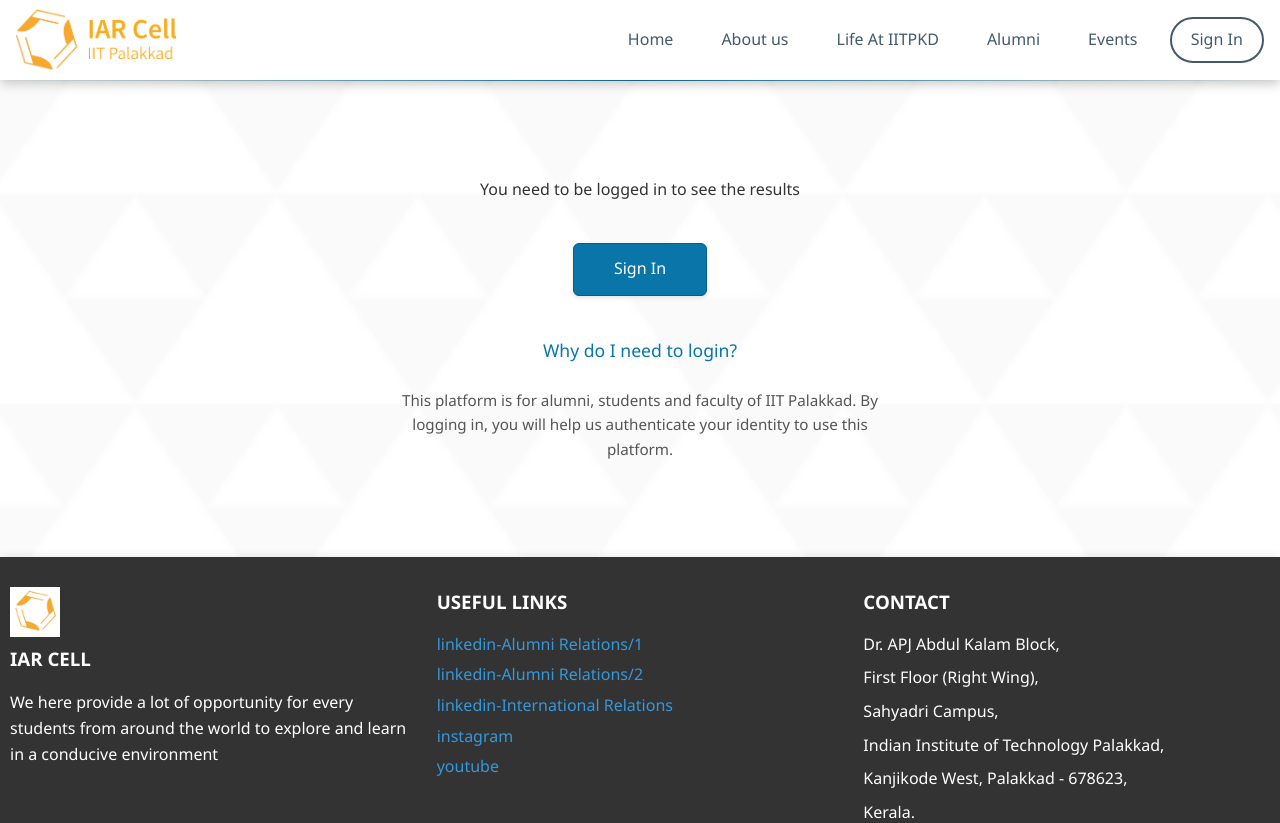
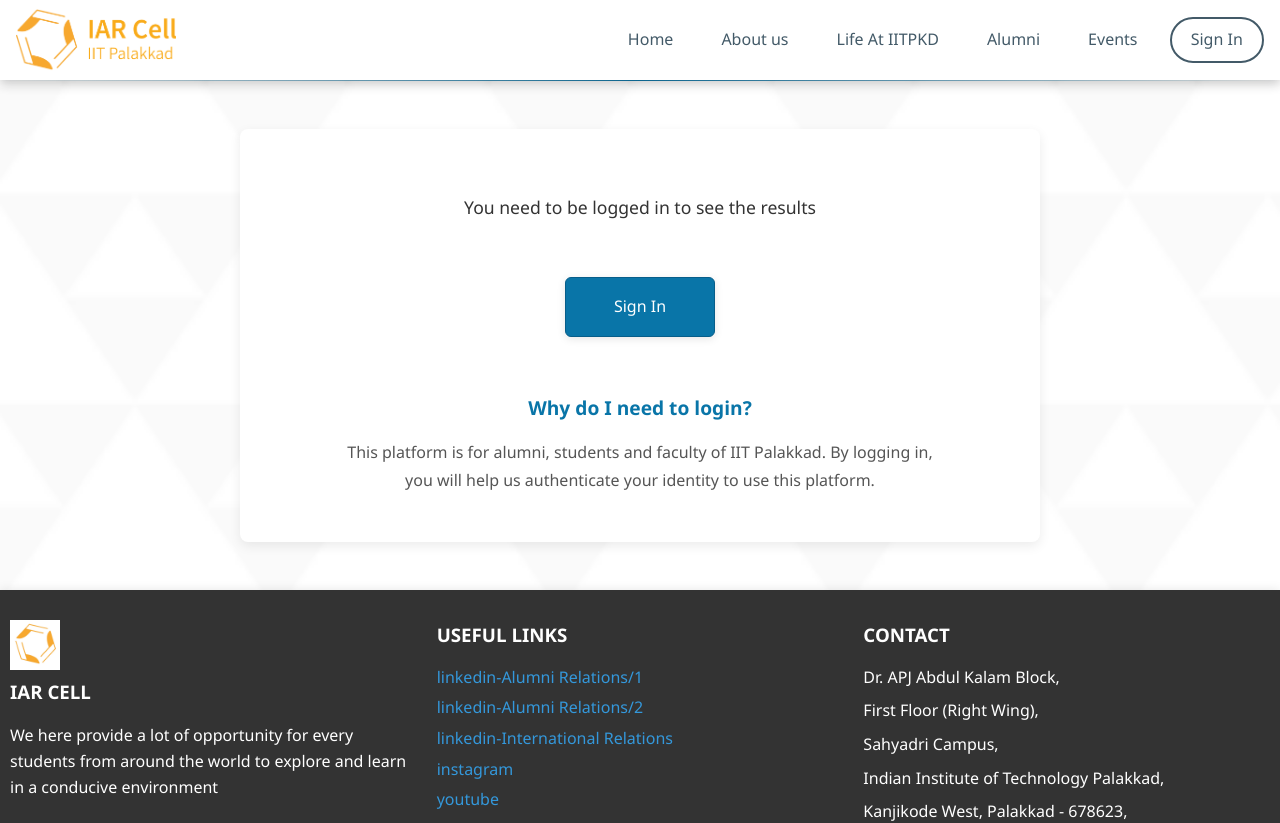
Before and after one commit to AdarshReddy2106/Alumni_main, a React (Vite) app in the folder Frontend/: page /AlumniDirectorySignIn in a window 1280 px wide. Shown: the top 823 px of the page. Built offline with nearby package versions, Linux system fonts and the light colour scheme.

Commit message:
sign is updated

```diff
--- a/Frontend/src/components/Sign_In/Sign_In.css
+++ b/Frontend/src/components/Sign_In/Sign_In.css
@@ -6,6 +6,19 @@
     box-sizing: border-box;
 }
 
+.otp-signin-page {
+    font-family: -apple-system, BlinkMacSystemFont, 'Segoe UI', Roboto, Oxygen, Ubuntu, Cantarell, sans-serif;
+    background: linear-gradient(135deg, #f8f9fa 0%, #e9ecef 100%);
+    color: #212529;
+    line-height: 1.6;
+    min-height: 100vh;
+    display: flex;
+    justify-content: center;
+    padding: 20px;
+}
+
+
+/*
 body {
     font-family: -apple-system, BlinkMacSystemFont, 'Segoe UI', Roboto, Oxygen, Ubuntu, Cantarell, sans-serif;
     background: linear-gradient(135deg, #f8f9fa 0%, #e9ecef 100%);
@@ -14,22 +27,22 @@
     min-height: 100vh;
     display: flex;
     /* align-items: center; */
-    justify-content: center;
-    /* padding: 20px; */
-}
+
+justify-content: center;
+
+/* padding: 20px; */
 
 
+}
+*/
 /* Container */
-
 .container {
     width: 100%;
     max-width: 450px;
     margin: 0 auto;
 }
 
-
 /* Sign-in Card */
-
 .signin-card {
     background: #ffffff;
     border-radius: 20px;
@@ -40,7 +53,6 @@
     position: relative;
     overflow: hidden;
 }
-
 .signin-card::before {
     content: '';
     position: absolute;
@@ -50,31 +62,25 @@
     height: 4px;
     background: linear-gradient(90deg, #ff8c00, #ffa500, #ffd700);
 }
-
 .signin-card:hover {
     box-shadow: 0 12px 48px rgba(0, 0, 0, 0.15), 0 8px 24px rgba(0, 0, 0, 0.08);
     transform: translateY(-2px);
 }
 
-
 /* Header */
-
 .header {
     text-align: center;
     margin-bottom: 40px;
 }
-
 .logo-section {
     margin-bottom: 24px;
 }
-
 .logo {
     max-width: 140px;
     width: 100%;
     height: auto;
     filter: drop-shadow(0 2px 8px rgba(0, 0, 0, 0.1));
 }
-
 .header h1 {
     font-size: 28px;
     font-weight: 700;
@@ -82,7 +88,6 @@
     margin-bottom: 8px;
     letter-spacing: -0.5px;
 }
-
 .header p {
     color: #6c757d;
     font-size: 16px;
@@ -90,17 +95,13 @@
     line-height: 1.5;
 }
 
-
 /* Form Styles */
-
 .signin-form {
     display: block;
 }
-
 .form-group {
     margin-bottom: 28px;
 }
-
 .form-group label {
     display: block;
     margin-bottom: 10px;
@@ -109,7 +110,6 @@
     font-size: 14px;
     letter-spacing: 0.3px;
 }
-
 .form-group input {
     width: 100%;
     padding: 18px 20px;
@@ -121,22 +121,18 @@
     color: #212529;
     font-weight: 500;
 }
-
 .form-group input:focus {
     outline: none;
     border-color: #ffa500;
     box-shadow: 0 0 0 4px rgba(255, 165, 0, 0.1);
     background-color: #fffbf5;
 }
-
 .form-group input::placeholder {
     color: #adb5bd;
     font-weight: 400;
 }
 
-
 /* OTP Input Styling */
-
 #otp {
     text-align: center;
     font-size: 24px;
@@ -146,9 +142,7 @@
     background: linear-gradient(135deg, #fffbf5 0%, #ffffff 100%);
 }
 
-
 /* Button Styles */
-
 .btn {
     width: 100%;
     padding: 18px 24px;
@@ -166,39 +160,32 @@
     gap: 10px;
     letter-spacing: 0.3px;
 }
-
 .btn-primary {
     background: linear-gradient(135deg, #ffa500 0%, #ff8c00 100%);
     color: #ffffff;
     border: 2px solid transparent;
     box-shadow: 0 4px 16px rgba(255, 165, 0, 0.3);
 }
-
 .btn-primary:hover {
     background: linear-gradient(135deg, #ff8c00 0%, #ff7700 100%);
     transform: translateY(-2px);
     box-shadow: 0 8px 24px rgba(255, 140, 0, 0.4);
 }
-
 .btn-primary:active {
     transform: translateY(0);
 }
-
 .btn:disabled {
     opacity: 0.7;
     cursor: not-allowed;
     transform: none;
 }
-
 .btn:disabled:hover {
     background: linear-gradient(135deg, #ffa500 0%, #ff8c00 100%);
     transform: none;
     box-shadow: 0 4px 16px rgba(255, 165, 0, 0.3);
 }
 
-
 /* Button Loader */
-
 .btn-loader {
     width: 20px;
     height: 20px;
@@ -208,27 +195,23 @@
     animation: spin 1s linear infinite;
     display: none;
 }
-
 .btn.loading .btn-text {
     opacity: 0;
 }
-
 .btn.loading .btn-loader {
     display: block;
 }
-
 @keyframes spin {
     0% {
         transform: rotate(0deg);
     }
+
     100% {
         transform: rotate(360deg);
     }
 }
 
-
 /* Link Button */
-
 .link-btn {
     background: none;
     border: none;
@@ -239,51 +222,40 @@
     font-size: 14px;
     transition: color 0.3s ease;
 }
-
 .link-btn:hover {
     color: #ffa500;
 }
-
 .link-btn:disabled {
     color: #adb5bd;
     cursor: not-allowed;
 }
 
-
 /* OTP Section */
-
 .otp-section {
     display: none;
     animation: fadeIn 0.5s ease-in-out;
 }
-
 .otp-section.active {
     display: block;
 }
-
 .resend-section {
     text-align: center;
     margin-top: 20px;
 }
-
 .resend-section p {
     color: #6c757d;
     font-size: 14px;
 }
 
-
 /* Success Message */
-
 .success-message {
     display: none;
     text-align: center;
     animation: fadeIn 0.5s ease-in-out;
 }
-
 .success-message.active {
     display: block;
 }
-
 .success-icon {
     width: 80px;
     height: 80px;
@@ -298,45 +270,37 @@
     animation: bounce 0.6s ease-in-out;
     box-shadow: 0 8px 24px rgba(40, 167, 69, 0.3);
 }
-
 .success-message h2 {
     color: #212529;
     margin-bottom: 12px;
     font-size: 24px;
     font-weight: 700;
 }
-
 .success-message p {
     color: #6c757d;
     font-size: 16px;
     line-height: 1.5;
 }
 
-
 /* Footer Info */
-
 .footer-info {
     text-align: center;
     margin-top: 32px;
     padding-top: 24px;
     border-top: 1px solid #e9ecef;
 }
-
 .footer-info p {
     color: #6c757d;
     font-size: 13px;
     margin-bottom: 4px;
 }
-
 .footer-info .tagline {
     color: #ff8c00;
     font-weight: 600;
     font-style: italic;
 }
 
-
 /* Error Messages */
-
 .error-message {
     color: #dc3545;
     font-size: 14px;
@@ -346,25 +310,22 @@
     transition: opacity 0.3s ease;
     font-weight: 500;
 }
-
 .error-message.active {
     opacity: 1;
 }
 
-
 /* Animations */
-
 @keyframes fadeIn {
     from {
         opacity: 0;
         transform: translateY(20px);
     }
+
     to {
         opacity: 1;
         transform: translateY(0);
     }
 }
-
 @keyframes bounce {
     0%,
     20%,
@@ -373,78 +334,83 @@
     100% {
         transform: translate3d(0, 0, 0);
     }
+
     40%,
     43% {
         transform: translate3d(0, -30px, 0);
     }
+
     70% {
         transform: translate3d(0, -15px, 0);
     }
+
     90% {
         transform: translate3d(0, -4px, 0);
     }
 }
 
-
 /* Responsive Design */
-
 @media (max-width: 480px) {
     .container {
         padding: 0 16px;
     }
+
     .signin-card {
         padding: 40px 28px 24px;
         border-radius: 16px;
         margin: 0 auto;
     }
+
     .logo {
         max-width: 240px;
     }
+
     .header h1 {
         font-size: 24px;
     }
+
     .header p {
         font-size: 14px;
     }
+
     .form-group input {
         padding: 16px 18px;
         font-size: 16px;
     }
+
     .btn {
         padding: 16px 20px;
         font-size: 16px;
     }
+
     #otp {
         font-size: 20px;
         letter-spacing: 6px;
     }
 }
-
 @media (max-width: 375px) {
     .signin-card {
         padding: 32px 24px 20px;
     }
+
     .logo {
         max-width: 200px;
     }
+
     #otp {
         font-size: 18px;
         letter-spacing: 4px;
     }
 }
 
-
 /* Focus Management */
-
 .form-group input:focus {
     outline: none;
     border-color: #ffa500;
     box-shadow: 0 0 0 4px rgba(255, 165, 0, 0.1);
 }
 
-
 /* Accessibility */
-
 @media (prefers-reduced-motion: reduce) {
     * {
         animation-duration: 0.01ms !important;
@@ -453,28 +419,27 @@
     }
 }
 
-
 /* High Contrast Mode */
-
 @media (prefers-contrast: high) {
     .signin-card {
         border: 2px solid #212529;
     }
+
     .form-group input {
         border: 2px solid #212529;
     }
+
     .btn-primary {
         border: 2px solid #212529;
     }
 }
 
-
 /* Print Styles */
-
 @media print {
     body {
         background: white;
     }
+
     .signin-card {
         box-shadow: none;
         border: 1px solid #000;
--- a/Frontend/src/components/Sign_In/Sign_In.jsx
+++ b/Frontend/src/components/Sign_In/Sign_In.jsx
@@ -34,6 +34,7 @@
   }, []);
 
   return (
+    <div className="otp-signin-page">
     <div className="container">
       <div className="signin-card">
         <div className="header">
@@ -90,7 +91,7 @@
           <p className="tagline">Nurturing Minds For a Better World</p>
         </div>
       </div>
-    </div>
+    </div></div>
   );
 };
 
--- a/Frontend/src/pages/AlumniDirectorySignIn.css
+++ b/Frontend/src/pages/AlumniDirectorySignIn.css
@@ -1,10 +1,24 @@
-/* Container */
+/* Page Container */
+
+.alumni-signin-page {
+    display: flex;
+    flex-direction: column;
+    min-height: 100vh;
+    background-color: #f8f9fa;
+}
+
+
+/* Main Content Container */
 
 .alumni-signin-container {
-    min-height: 100vh;
-    width: 100%;
+    flex: 1;
     display: flex;
     flex-direction: column;
+    width: 100%;
+    /* max-width: 1200px; */
+    margin: 0 auto;
+    padding-bottom: 2rem;
+    /* Space before footer */
 }
 
 
@@ -14,30 +28,34 @@
     border: 0;
     height: 1px;
     background: linear-gradient(to right, transparent, #0975a8, transparent);
-    /* Official gradient divider */
     margin: 0;
+    width: 100%;
 }
 
 
-/* Content */
+/* Content Box */
 
 .alumni-content {
     display: flex;
     flex-direction: column;
     align-items: center;
-    margin: 5rem auto;
-    max-width: 600px;
-    padding: 0 1rem;
+    margin: 3rem auto;
+    max-width: 800px;
+    width: 90%;
+    padding: 3rem 2rem;
     text-align: center;
+    background-color: white;
+    border-radius: 8px;
+    box-shadow: 0 4px 12px rgba(0, 0, 0, 0.08);
 }
 
 
 /* Messages */
 
 .alumni-message {
-    font-size: 1rem;
+    font-size: 1.1rem;
     color: #333;
-    margin-bottom: 1.5rem;
+    margin-bottom: 2rem;
     line-height: 1.6;
 }
 
@@ -45,43 +63,44 @@
 /* Button */
 
 .alumni-signin-btn {
-    padding: 0.8rem 2.5rem;
+    padding: 1rem 3rem;
     background-color: #0975a8;
     border-radius: 6px;
     color: white;
-    margin: 1rem 0;
+    margin: 1.5rem 0;
     text-decoration: none;
     font-weight: 500;
     transition: all 0.2s ease;
     border: 1px solid #075e8a;
-    /* Added subtle border */
-    box-shadow: 0 2px 4px rgba(0, 0, 0, 0.1);
-    /* Subtle shadow */
+    box-shadow: 0 2px 8px rgba(0, 0, 0, 0.1);
+    font-size: 1rem;
 }
 
 .alumni-signin-btn:hover {
     background-color: #075e8a;
-    transform: translateY(-1px);
+    transform: translateY(-2px);
+    box-shadow: 0 4px 12px rgba(0, 0, 0, 0.15);
 }
 
 
 /* Subtitle */
 
 .alumni-subtitle {
-    font-size: 1.1rem;
+    font-size: 1.2rem;
     color: #0975a8;
-    margin: 1.5rem 0 0.5rem;
-    font-weight: 500;
+    margin: 2rem 0 1rem;
+    font-weight: 600;
 }
 
 
 /* Description */
 
 .alumni-description {
-    font-size: 0.95rem;
+    font-size: 1rem;
     color: #555;
-    line-height: 1.6;
-    max-width: 500px;
+    line-height: 1.7;
+    max-width: 600px;
+    margin: 0 auto;
 }
 
 
@@ -92,5 +111,27 @@
     text-decoration: none;
     font-weight: 500;
     border-bottom: 1px dotted #0975a8;
-    /* Subtle underline */
+    transition: all 0.2s ease;
 }
+
+.alumni-link:hover {
+    color: #075e8a;
+    border-bottom-color: #075e8a;
+}
+
+
+/* Responsive Design */
+
+@media (max-width: 768px) {
+    .alumni-content {
+        padding: 2rem 1.5rem;
+        margin: 2rem auto;
+        width: 95%;
+    }
+    .alumni-message {
+        font-size: 1rem;
+    }
+    .alumni-description {
+        font-size: 0.95rem;
+    }
+}
```
